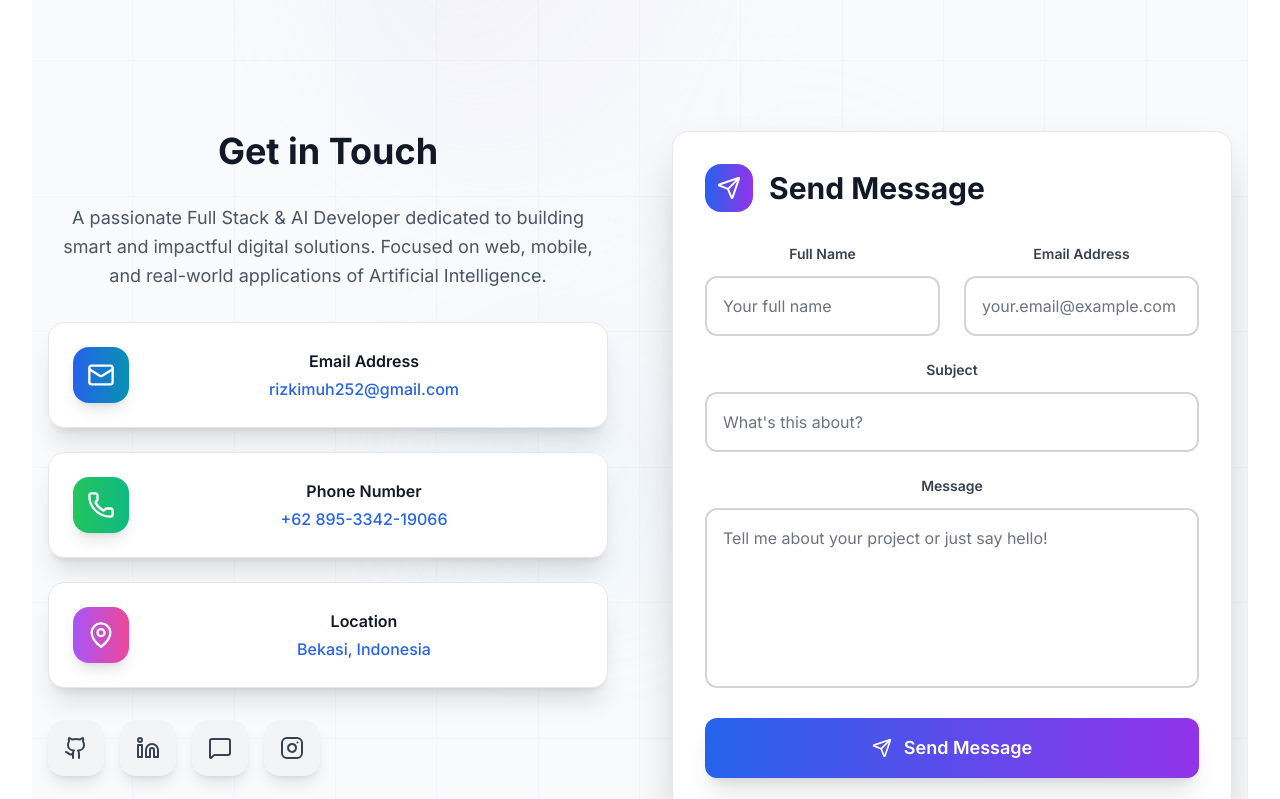
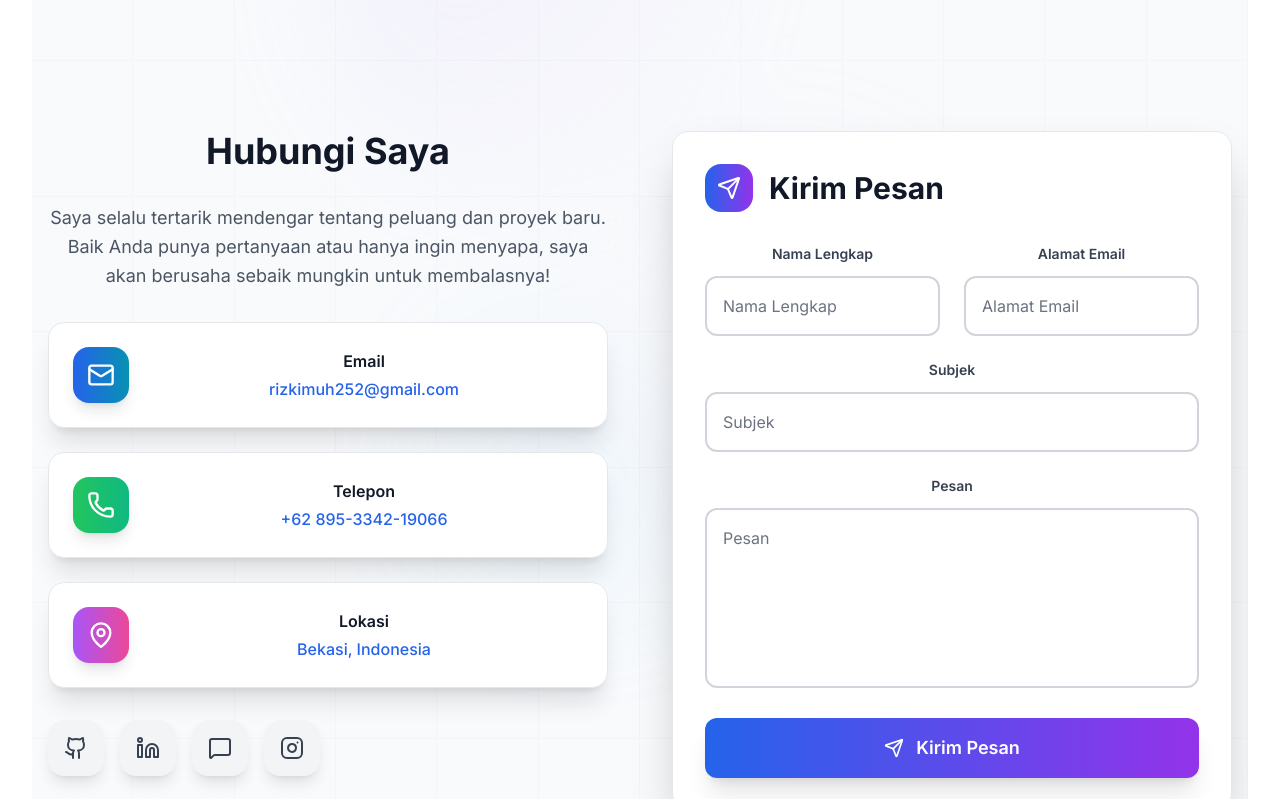
Before and after one commit to ussoppqq/my-portfolio, a React (Vite) app: page / in a window 1280 px wide. Shown: the part 6880-7679 px from the top of the page. Built offline with nearby package versions, Linux system fonts and the light colour scheme.

Commit message:
update translations, and contact.jsx

```diff
--- a/src/locales/translations.js
+++ b/src/locales/translations.js
@@ -55,6 +55,7 @@ export const translations = {
     contact: {
       title: 'Hubungi Saya',
       subtitle: 'Mari diskusi tentang proyek impian Anda',
+      desc:'Saya selalu tertarik mendengar tentang peluang dan proyek baru. Baik Anda punya pertanyaan atau hanya ingin menyapa, saya akan berusaha sebaik mungkin untuk membalasnya!',
       form: {
         name: 'Nama Lengkap',
         email: 'Alamat Email',
@@ -132,6 +133,7 @@ export const translations = {
     contact: {
       title: 'Contact Me',
       subtitle: 'Let\'s discuss your dream project',
+      desc:`I'm always interested in hearing about new opportunities and projects. Whether you have a question or just want to say hi, I'll try my best to get back to you!`,
       form: {
         name: 'Full Name',
         email: 'Email Address',
--- a/src/pages/Contact.jsx
+++ b/src/pages/Contact.jsx
@@ -1,8 +1,10 @@
 import React, { useState } from 'react';
-import { Mail, Phone, MapPin, Send, Github, Linkedin, MessageSquare, Clock, Globe, Heart, Instagram } from 'lucide-react';
+import { Mail, Phone, MapPin, Send, Github, Linkedin, MessageSquare, Instagram } from 'lucide-react';
 import { personalInfo } from '../data/personal';
+import { useLanguage } from '../contexts/LanguageContext';
 
 const Contact = () => {
+  const { t } = useLanguage();
   const [formData, setFormData] = useState({
     name: '',
     email: '',
@@ -11,19 +13,13 @@ const Contact = () => {
   });
   const [isSubmitting, setIsSubmitting] = useState(false);
 
-  const translations = {
-    'contact.title': 'Get In Touch',
-    'contact.subtitle': 'Have a project in mind? Let\'s work together to bring your ideas to life.',
-    'contact.info.email': 'Email Address',
-    'contact.info.phone': 'Phone Number',
-    'contact.info.location': 'Location',
-    'contact.form.name': 'Full Name',
-    'contact.form.email': 'Email Address',
-    'contact.form.subject': 'Subject',
-    'contact.form.message': 'Message',
-    'contact.form.send': 'Send Message'
-  };
-  const t = (key) => translations[key] || key;
+  console.log('Contact translations:', {
+    title: t('contact.title'),
+    subtitle: t('contact.subtitle'),
+    form_name: t('contact.form.name'),
+    form_send: t('contact.form.send'),
+    info_email: t('contact.info.email')
+  }); // Debug translations
 
   const handleInputChange = (e) => {
     setFormData({
@@ -34,7 +30,7 @@ const Contact = () => {
 
   const handleSubmit = async () => {
     if (!formData.name || !formData.email || !formData.subject || !formData.message) {
-      alert('Please fill in all fields');
+      alert(t('contact.form.fill_fields'));
       return;
     }
 
@@ -42,7 +38,7 @@ const Contact = () => {
 
     // Simulate form submission
     setTimeout(() => {
-      alert('Thank you for your message! I will get back to you soon.');
+      alert(t('contact.form.success_message'));
       setFormData({ name: '', email: '', subject: '', message: '' });
       setIsSubmitting(false);
     }, 2000);
@@ -100,10 +96,10 @@ const Contact = () => {
             <div className="opacity-0 -translate-x-12 animate-slide-in-left space-y-8">
               <div>
                 <h2 className="text-4xl font-bold text-gray-900 dark:text-white mb-8">
-                  Get in Touch
+                  {t('contact.title')}
                 </h2>
                 <p className="text-lg text-gray-600 dark:text-gray-400 leading-relaxed mb-8">
-                  {personalInfo.about.en}
+                  {t('contact.desc')}
                 </p>
               </div>
 
@@ -200,7 +196,7 @@ const Contact = () => {
                     <Send className="w-6 h-6 text-white" />
                   </div>
                   <h3 className="text-3xl font-bold text-gray-900 dark:text-white">
-                    Send Message
+                    {t('contact.form.send')}
                   </h3>
                 </div>
 
@@ -221,7 +217,7 @@ const Contact = () => {
                         onChange={handleInputChange}
                         required
                         className="w-full px-4 py-4 border-2 border-gray-300 dark:border-gray-600 rounded-xl focus:ring-2 focus:ring-blue-500 focus:border-transparent bg-white dark:bg-gray-700 text-gray-900 dark:text-white transition-all duration-300 placeholder-gray-500 focus:scale-105"
-                        placeholder="Your full name"
+                        placeholder={t('contact.form.name')}
                       />
                     </div>
 
@@ -240,7 +236,7 @@ const Contact = () => {
                         onChange={handleInputChange}
                         required
                         className="w-full px-4 py-4 border-2 border-gray-300 dark:border-gray-600 rounded-xl focus:ring-2 focus:ring-blue-500 focus:border-transparent bg-white dark:bg-gray-700 text-gray-900 dark:text-white transition-all duration-300 placeholder-gray-500 focus:scale-105"
-                        placeholder="your.email@example.com"
+                        placeholder={t('contact.form.email')}
                       />
                     </div>
                   </div>
@@ -260,7 +256,7 @@ const Contact = () => {
                       onChange={handleInputChange}
                       required
                       className="w-full px-4 py-4 border-2 border-gray-300 dark:border-gray-600 rounded-xl focus:ring-2 focus:ring-blue-500 focus:border-transparent bg-white dark:bg-gray-700 text-gray-900 dark:text-white transition-all duration-300 placeholder-gray-500 focus:scale-105"
-                      placeholder="What's this about?"
+                      placeholder={t('contact.form.subject')}
                     />
                   </div>
 
@@ -279,7 +275,7 @@ const Contact = () => {
                       required
                       rows={6}
                       className="w-full px-4 py-4 border-2 border-gray-300 dark:border-gray-600 rounded-xl focus:ring-2 focus:ring-blue-500 focus:border-transparent bg-white dark:bg-gray-700 text-gray-900 dark:text-white transition-all duration-300 resize-none placeholder-gray-500 focus:scale-105"
-                      placeholder="Tell me about your project or just say hello!"
+                      placeholder={t('contact.form.message')}
                     />
                   </div>
 
@@ -292,7 +288,7 @@ const Contact = () => {
                     {isSubmitting ? (
                       <>
                         <div className="animate-spin rounded-full h-6 w-6 border-b-2 border-white mr-3" />
-                        Sending...
+                        {t('contact.form.sending')}
                       </>
                     ) : (
                       <>
```
